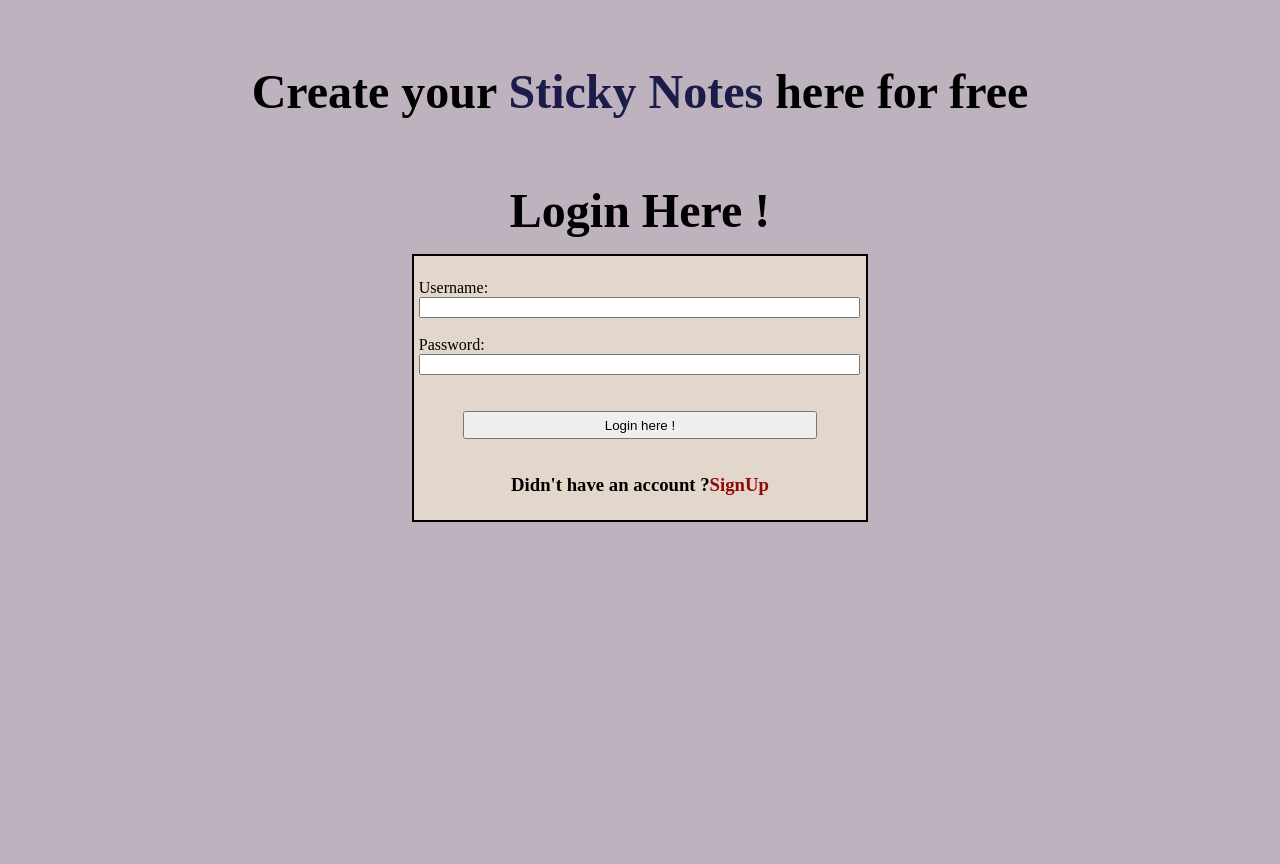
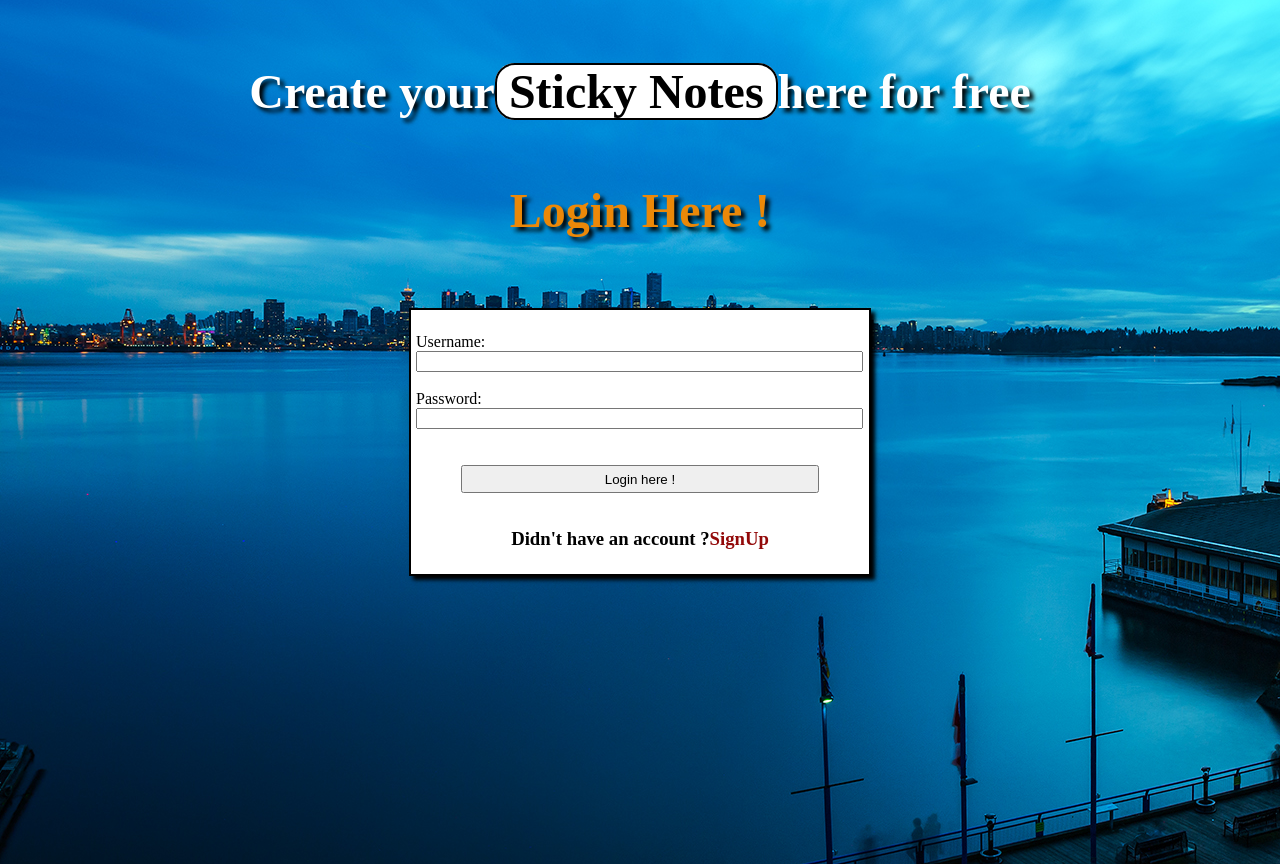
Before and after one commit to Sahil9977/Django_proj26j, a Django app: page / in a window 1280 px wide. Before the commit the page ends 522 px from the top, so only its background shows below. Run offline with Django 4.2, Linux system fonts and the light colour scheme.

Commit message:
login changes

```diff
--- a/model/templates/login.html
+++ b/model/templates/login.html
@@ -9,12 +9,24 @@
     <title>Document</title>
     <style>
         body {
-
+            background-image: url("{% static 'bg01.png' %}");
+            height: 100vh;
+            background-position: center;
+            background-repeat: no-repeat;
+            margin: 0px;
             background-color: rgb(189, 178, 189);
+            margin: 0px;
+            padding: 0px;
         }
 
         span {
-            color: rgb(28, 28, 73);
+            /* color: rgb(28, 28, 73); */
+            color: rgb(0, 0, 0);
+            border: 2px solid black;
+            background-color: white;
+            /* opacity: 1; */
+            text-shadow: none;
+            border-radius: 20px 20px  20px ;
         }
 
         form {
@@ -22,7 +34,8 @@
             padding: .3rem;
             width: 35%;
             margin: auto;
-            background-color: rgb(226, 215, 202);
+            background-color: rgb(255, 255, 255);
+            box-shadow: 4px 4px 4px  black;
         }
 
         input {
@@ -41,27 +54,39 @@
             margin-top: 4rem;
             font-size: 3rem;
             margin-bottom: 1rem;
+            color: white;
+            text-shadow: 4px 4px 4px  black;
+
         }
 
         a {
             text-decoration: none;
             color: rgb(146, 9, 9);
         }
+        #h1{
+            /* color: goldenrod; */
+            color: rgb(235, 136, 8);
+            /* opacity: 0; */
+        }
+
+
     </style>
 </head>
 
 <body>
+    <div id="bg">
         <div id="div">
             <h1>Create your<span> Sticky Notes </span> here for free </h1>
             <h1 id="h1">Login Here ! </h1>
+            <br><br><br>
             <form method="POST">
                 {% csrf_token %}
                 <br>
                 <label for="name">Username:</label>
-            <input name="uname" id="name" type="text" required >
+                <input name="uname" id="name" type="text" required>
                 <br><br>
                 <label for="pass">Password:</label>
-            <input name="upass" id="pass" type="password"required>
+                <input name="upass" id="pass" type="password" required>
 
                 <br><br><br>
                 <center><button type="submit">Login here !</button></center>
@@ -71,6 +96,7 @@
 
             </form>
         </div>
+    </div>
 </body>
 
 </html>
```
Also changed, not shown: model/db.sqlite3, model/static/bg01.png (added). Lines whose indentation alone changed are shown as unchanged.
